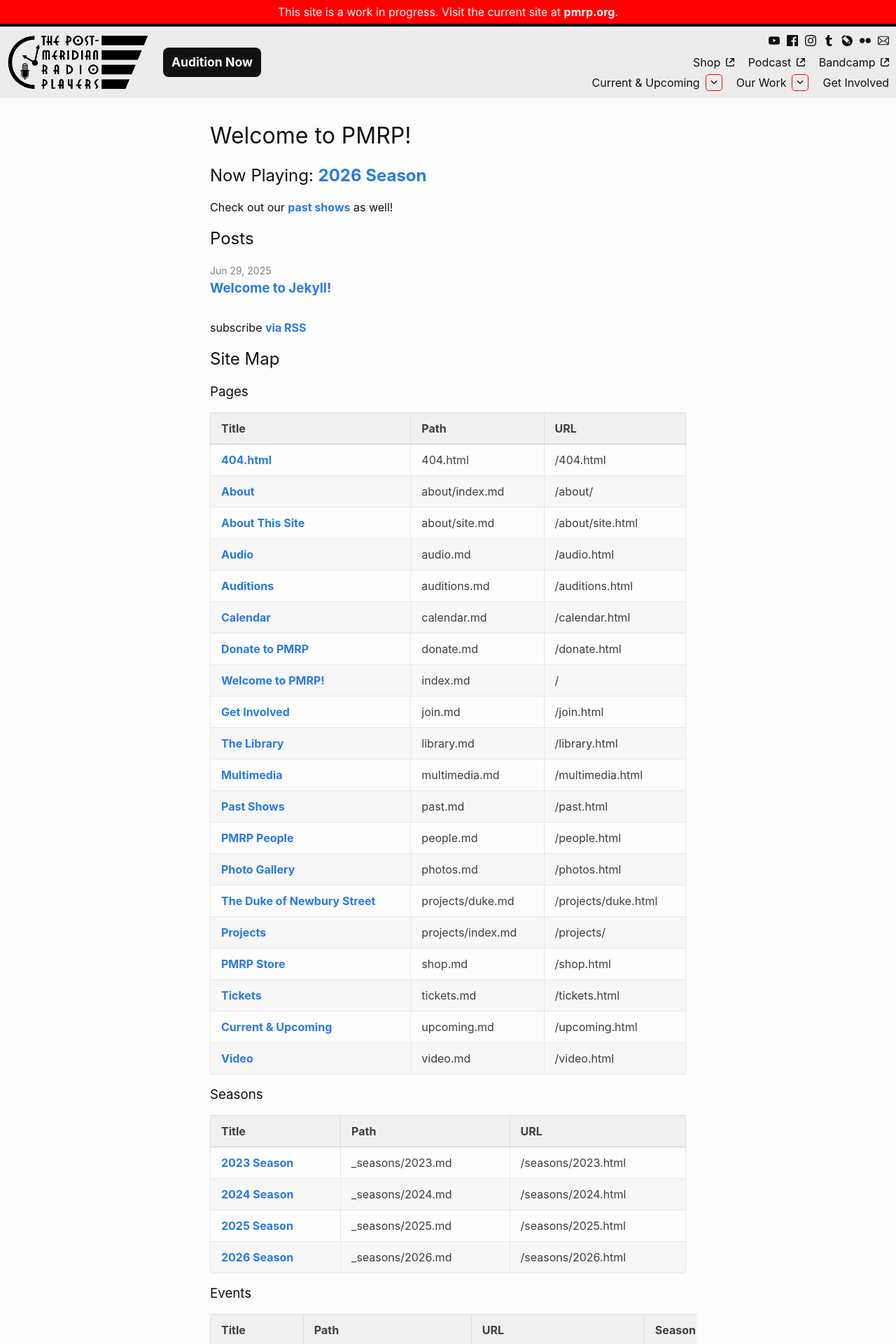
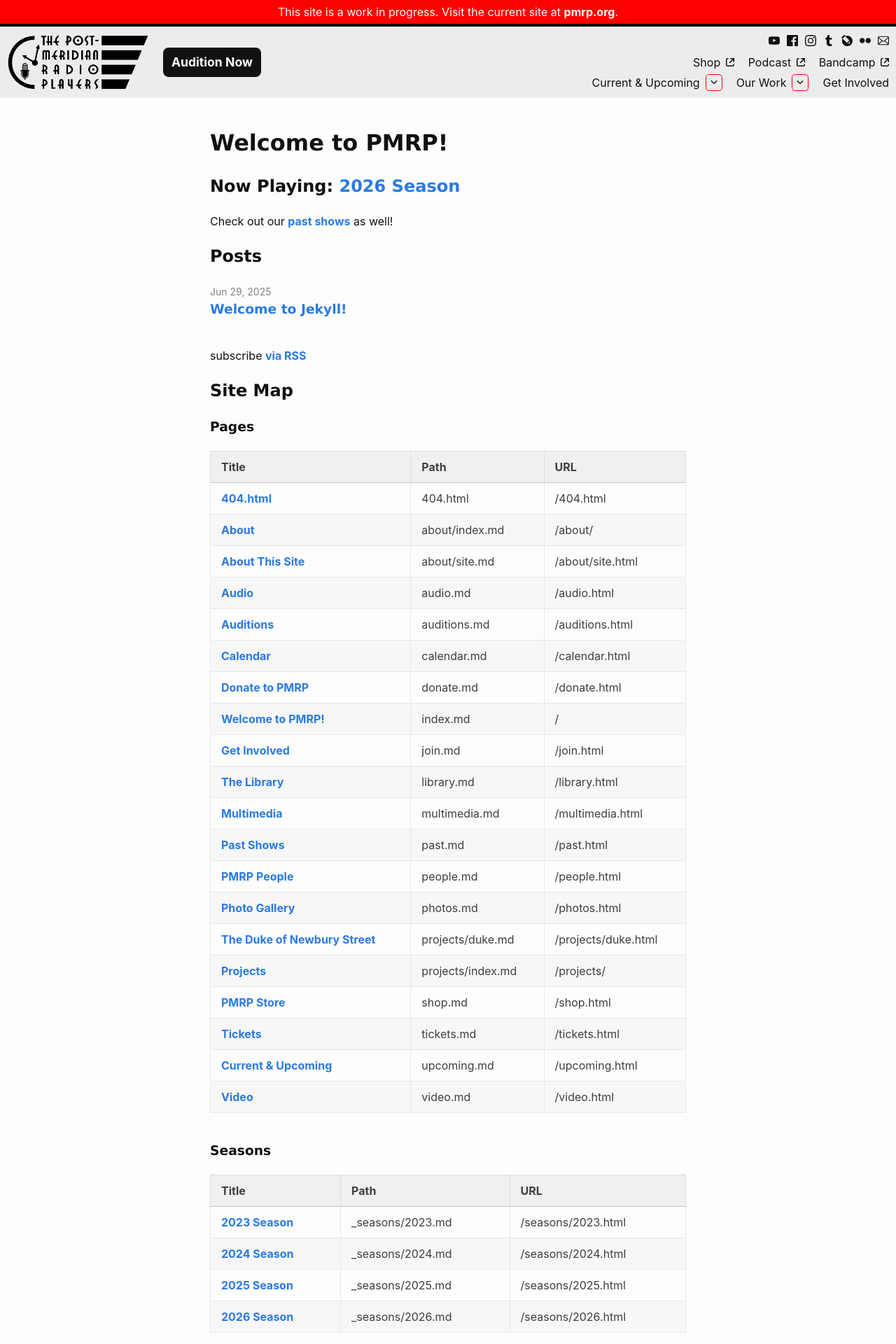
Before and after one commit to pmrp-boston/pmrp_2025, a Jekyll site: the page built from index.md, in a window 1280 px wide. Shown: the top 1920 px of the page at 70% size. Built offline with Jekyll 4.4.1, drawn with Linux system fonts in a browser that asks for light colours.

Commit message:
Use CSS variables for outer gutter and vertical rhythm

```diff
--- a/assets/css/base.css
+++ b/assets/css/base.css
@@ -59,7 +59,7 @@ ol,
 dl,
 form,
 figure {
-  margin-bottom: 15px;
+  margin-bottom: var(--space-vertical-rhythm);
 }
 
 /**
@@ -131,7 +131,8 @@ h3,
 h4,
 h5,
 h6 {
-  font-weight: var(--font-weight-normal);
+  font-family: 'Verdana', sans-serif;
+  font-weight: bold;
 }
 
 /**
@@ -198,7 +199,7 @@ pre > code {
  * Tables
  */
 table {
-  margin-bottom: 30px;
+  margin-bottom: calc(var(--space-vertical-rhythm) * 2);
   width: 100%;
   text-align: left;
   color: rgb(62.9, 62.9, 62.9);
--- a/assets/css/main.css
+++ b/assets/css/main.css
@@ -65,13 +65,13 @@ button.icon-button {
 
 .responsive-xscroll-outer-wrapper {
   overflow-x: auto;
-  margin-inline: -15px;
-  margin-bottom: 15px;
+  margin-inline: calc(-1 * var(--space-outer-gutter));
+  margin-bottom: calc(var(--space-vertical-rhythm) * 2);
   display: flex;
 }
 
 .responsive-xscroll-wrapper {
-  padding-inline: 15px;
+  padding-inline: var(--space-outer-gutter);
   flex-grow: 1;
 }
 
@@ -83,19 +83,19 @@ button.icon-button {
  * Content Wrapper
  */
 .content-wrapper {
-  max-width: -webkit-calc(800px - (30px * 2));
-  max-width: calc(800px - 30px * 2);
+  max-width: -webkit-calc(800px - var(--space-outer-gutter) * 4);
+  max-width: calc(800px - var(--space-outer-gutter) * 4);
   margin-right: auto;
   margin-left: auto;
-  padding-right: 30px;
-  padding-left: 30px;
+  padding-right: calc(var(--space-outer-gutter) * 2);
+  padding-left: calc(var(--space-outer-gutter) * 2);
 }
 @media screen and (max-width: 850px) {
   .content-wrapper {
-    max-width: -webkit-calc(800px - (30px));
-    max-width: calc(800px - (30px));
-    padding-right: 15px;
-    padding-left: 15px;
+    max-width: -webkit-calc(800px - var(--space-outer-gutter) * 2);
+    max-width: calc(800px - var(--space-outer-gutter) * 2);
+    padding-right: var(--space-outer-gutter);
+    padding-left: var(--space-outer-gutter);
   }
 }
 
@@ -378,7 +378,7 @@ button.menu-button-dropdown {
 }
 
 .footer-sublinks-wrapper a {
-    font-weight: revert;
+  font-weight: revert;
 }
 
 .social-media a:hover {
@@ -399,7 +399,7 @@ button.menu-button-dropdown {
  * Page content
  */
 .page-content {
-  padding: 30px 0;
+  padding: calc(2 * var(--space-vertical-rhythm)) 0;
   flex: 1;
 }
 
@@ -407,8 +407,9 @@ button.menu-button-dropdown {
   margin-left: 0;
   list-style: none;
 }
+
 .post-list > li {
-  margin-bottom: 30px;
+  margin-bottom: calc(2 * var(--space-vertical-rhythm));
 }
 
 .post-meta {
@@ -420,7 +421,7 @@ button.menu-button-dropdown {
  * Posts
  */
 .post-header {
-  margin-bottom: 30px;
+  margin-bottom: calc(2 * var(--space-vertical-rhythm));;
 }
 
 .post-title {
@@ -435,7 +436,7 @@ button.menu-button-dropdown {
 }
 
 .post-content {
-  margin-bottom: 30px;
+  margin-bottom: calc(2 * var(--space-vertical-rhythm));;
 }
 .post-content h2 {
   font-size: 32px;
@@ -466,7 +467,7 @@ aside.callout {
   background-color: var(--color-bg-primary);
   padding: 20px;
   border-radius: 12px;
-  margin-bottom: 15px;
+  margin-bottom: var(--space-vertical-rhythm);
 }
 
 aside.callout > :last-child {
--- a/assets/css/variables.css
+++ b/assets/css/variables.css
@@ -13,4 +13,7 @@
 
   --font-weight-normal: 400;
   --font-weight-bold: 700;
+
+  --space-vertical-rhythm: 20px;
+  --space-outer-gutter: 15px;
 }
```
